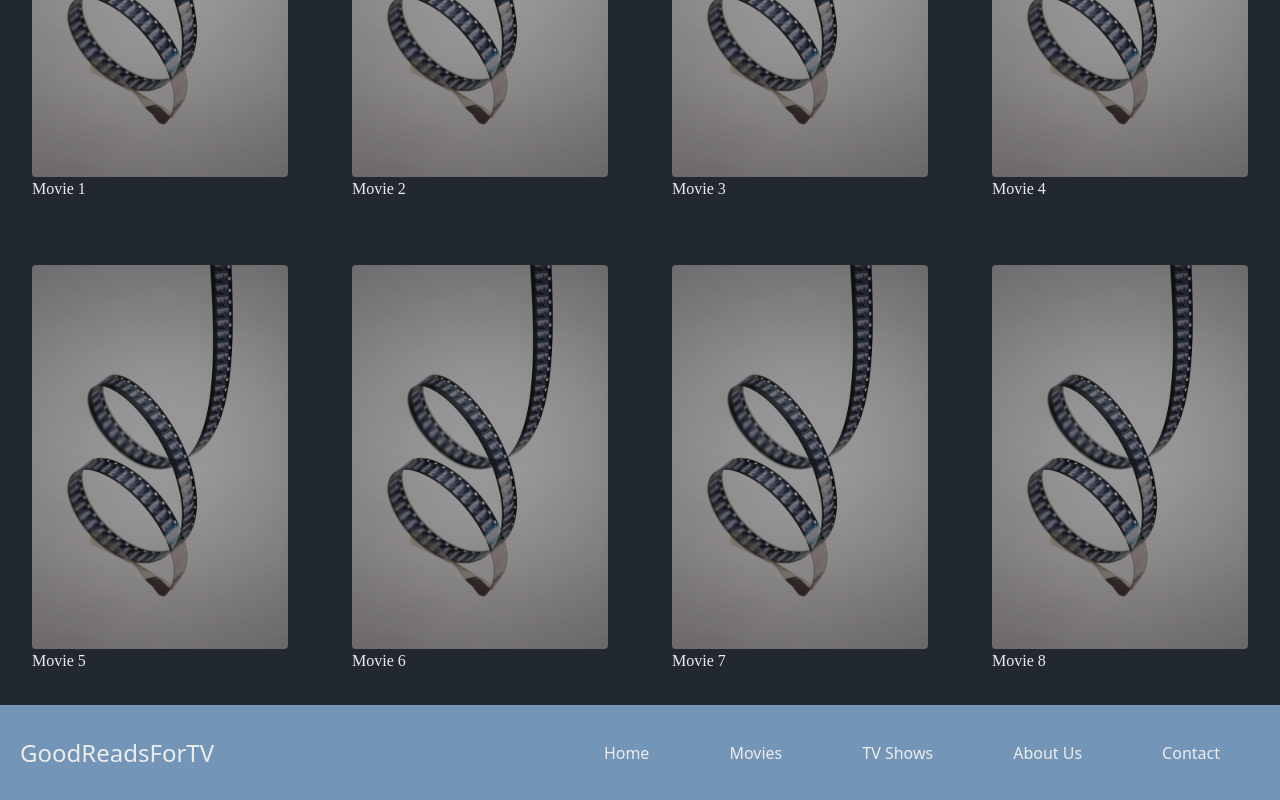
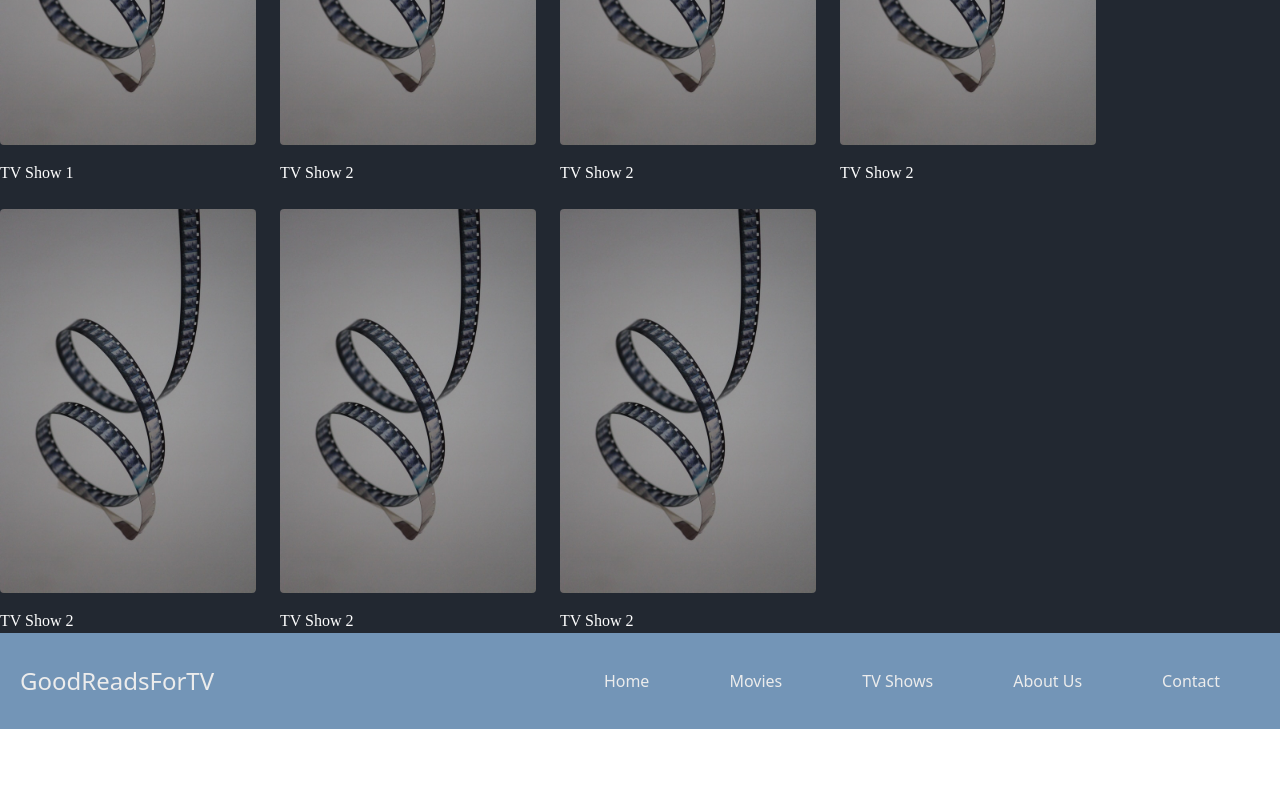
Before and after one commit to Dunder-Mifflin-Devs/GoodReadsForTV, a React (Vite) app in the folder good-reads-for-tv/: page / in a window 1280 px wide. Shown: the part 414-1214 px from the top of the page. After the commit the page ends 1143 px from the top, so only its background shows below. Built offline with nearby package versions, Linux system fonts and the light colour scheme.

Commit message:
Fix styling

```diff
--- a/good-reads-for-tv/src/Routes.jsx
+++ b/good-reads-for-tv/src/Routes.jsx
@@ -1,23 +1,25 @@
 //To add a route copy one of the lines below and change the Import to Function name in the new page you created under ./pages/XYZ and change the from to point to the correct page
 //You will also need to copy a line in the Routes function { path: .....} and replace the path and the element tag <XYZ to your import Function name
-import About from "./pages/about"
+import About from './pages/about';
 import Contact from './pages/contact';
 import Error404 from './pages/Error404';
 import Dashboard from './pages/dashboard';
 import TVshows from './pages/tvshows';
+import Details from './pages/Details';
 
-import {useRoutes} from 'react-router-dom'
+import {useRoutes} from 'react-router-dom';
 
 export const Routes = () => {
   const element = useRoutes([
-        { path: "/", element:<Dashboard className="flex-grow"/>},
-        { path: "/about", element:<About className="flex-grow"/>},
-        { path: "/contact", element:<Contact className="flex-grow"/>},
-        { path: "/tvshows", element:<TVshows className="flex-grow"/>},
+    {path: '/', element: <Dashboard className="flex-grow" />},
+    {path: '/about', element: <About className="flex-grow" />},
+    {path: '/contact', element: <Contact className="flex-grow" />},
+    {path: '/tvshows', element: <TVshows className="flex-grow" />},
+    {path: '/details', element: <Details className="flex-grow" />},
     //* path signifies any mismatched routes and takes them to 404
-        { path: "*", element:<Error404 className="flex-grow"/>}
-    ])
-    return element
+    {path: '*', element: <Error404 className="flex-grow" />},
+  ]);
+  return element;
   //Old code for routes inside App.js using as a reference for now
   // <Router>
   //     <Route exact path='/' element={<Dashboard className="flex-grow"/>}></Route>
@@ -26,4 +28,4 @@ export const Routes = () => {
   //     <Route exact path='/404' element={<Error404 className="flex-grow"/>}></Route>
   // </Router>
   // )
-}
+};
--- a/good-reads-for-tv/src/components/common/Body.jsx
+++ /dev/null
@@ -1,18 +0,0 @@
-import Feature from './Feature';
-
-export default function Body() {
-  return (
-    <>
-      <div className="flex flex-grow flex-row flex-wrap">
-        <Feature poster="{{ img: '', alt: '' }}" title={'Movie 1'} />
-        <Feature poster="{{ img: '', alt: '' }}" title={'Movie 2'} />
-        <Feature poster="{{ img: '', alt: '' }}" title={'Movie 3'} />
-        <Feature poster="{{ img: '', alt: '' }}" title={'Movie 4'} />
-        <Feature poster="{{ img: '', alt: '' }}" title={'Movie 5'} />
-        <Feature poster="{{ img: '', alt: '' }}" title={'Movie 6'} />
-        <Feature poster="{{ img: '', alt: '' }}" title={'Movie 7'} />
-        <Feature poster="{{ img: '', alt: '' }}" title={'Movie 8'} />
-      </div>
-    </>
-  );
-}
--- a/good-reads-for-tv/src/components/common/Feature.jsx
+++ b/good-reads-for-tv/src/components/common/Feature.jsx
@@ -1,8 +1,9 @@
 import featurePlaceholder from './../../assets/images/featurePlaceholder.jpg';
+import {NavLink} from 'react-router-dom';
 
 export default function Feature({poster, title}) {
   return (
-    <div className="p-8 text-white flex flex-col w-80">
+    <div className="text-white flex flex-col">
       <div>
         <img
           src={poster.img || featurePlaceholder}
@@ -10,7 +11,11 @@ export default function Feature({poster, title}) {
           className="sharp object-cover"
         ></img>
       </div>
-      <h2 className="font-lisu text-[--white] truncate text-ellipsis overflow-hidden">{title || 'Placeholder'}</h2>
+      {title && (
+        <h2 className="font-lisu truncate text-ellipsis overflow-hidden hover:text-[--orange] hover:underline pt-4">
+          {title}
+        </h2>
+      )}
     </div>
   );
 }
--- /dev/null
+++ b/good-reads-for-tv/src/pages/Details.jsx
@@ -0,0 +1,21 @@
+import React from 'react';
+import Feature from './../components/common/Feature';
+
+const Details = () => {
+  return (
+    <>
+      <div className="flex flex-grow flex-row flex-wrap">
+        <div className="w-96">
+          <Feature poster="{{ img: '', alt: '' }}" />
+
+
+
+
+
+        </div>
+      </div>
+    </>
+  );
+};
+
+export default Details;
--- a/good-reads-for-tv/src/pages/dashboard.jsx
+++ b/good-reads-for-tv/src/pages/dashboard.jsx
@@ -1,20 +1,34 @@
-import Feature from "../components/common/Feature";
+import Feature from '../components/common/Feature';
+import { NavLink } from 'react-router-dom';
 
 const Dashboard = () => {
   return (
     <>
-        <div className="flex flex-grow flex-row flex-wrap">
-          <Feature poster="{{ img: '', alt: '' }}" title={'Movie 1'} />
-          <Feature poster="{{ img: '', alt: '' }}" title={'Movie 2'} />
-          <Feature poster="{{ img: '', alt: '' }}" title={'Movie 3'} />
-          <Feature poster="{{ img: '', alt: '' }}" title={'Movie 4'} />
-          <Feature poster="{{ img: '', alt: '' }}" title={'Movie 5'} />
-          <Feature poster="{{ img: '', alt: '' }}" title={'Movie 6'} />
-          <Feature poster="{{ img: '', alt: '' }}" title={'Movie 7'} />
-          <Feature poster="{{ img: '', alt: '' }}" title={'Movie 8'} />
-        </div>
+      <div className="flex flex-grow flex-row flex-wrap gap-6">
+        <NavLink to="/details" className="w-64">
+          <Feature poster="{{ img: '', alt: '' }}" title={'TV Show 1'} className=""/>
+        </NavLink>
+        <NavLink to="/details" className="w-64">
+          <Feature poster="{{ img: '', alt: '' }}" title={'TV Show 2'} />
+        </NavLink>
+        <NavLink to="/details" className="w-64">
+          <Feature poster="{{ img: '', alt: '' }}" title={'TV Show 2'} />
+        </NavLink>
+        <NavLink to="/details" className="w-64">
+          <Feature poster="{{ img: '', alt: '' }}" title={'TV Show 2'} />
+        </NavLink>
+        <NavLink to="/details" className="w-64">
+          <Feature poster="{{ img: '', alt: '' }}" title={'TV Show 2'} />
+        </NavLink>
+        <NavLink to="/details" className="w-64">
+          <Feature poster="{{ img: '', alt: '' }}" title={'TV Show 2'} />
+        </NavLink>
+        <NavLink to="/details" className="w-64">
+          <Feature poster="{{ img: '', alt: '' }}" title={'TV Show 2'} />
+        </NavLink>
+      </div>
     </>
-  )
-}
+  );
+};
 
-export default Dashboard
+export default Dashboard;
```
Also changed, not shown: 1 other file (tests, documents, lock files or other folders). Lines whose indentation alone changed are shown as unchanged.
